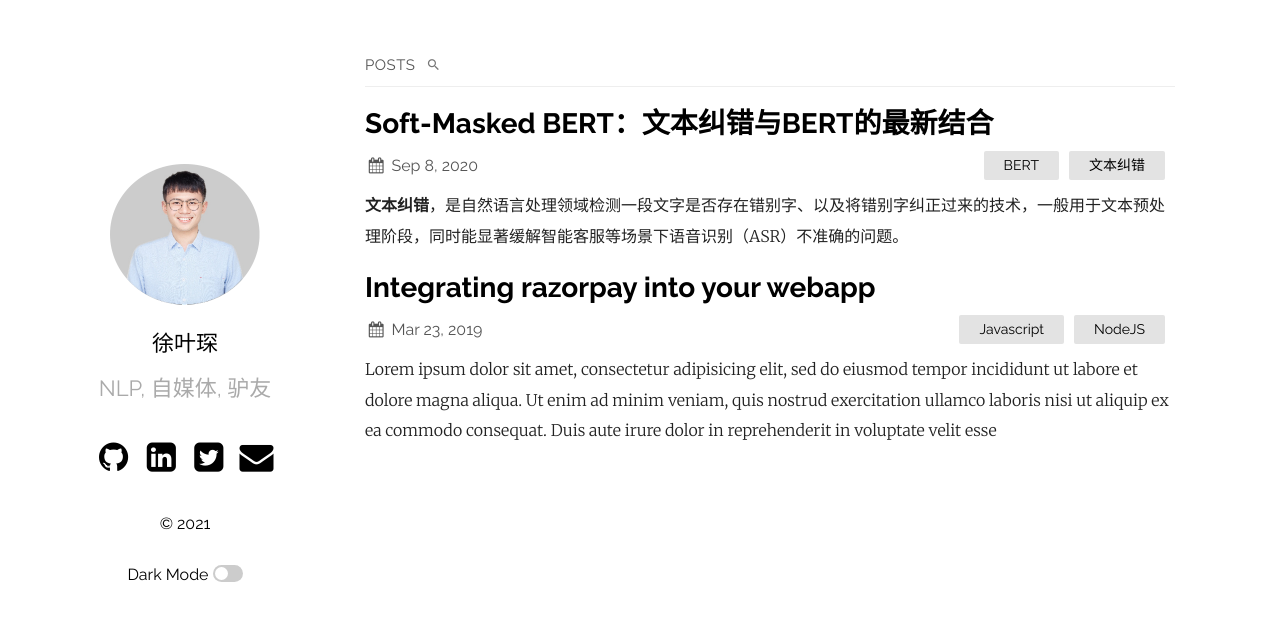
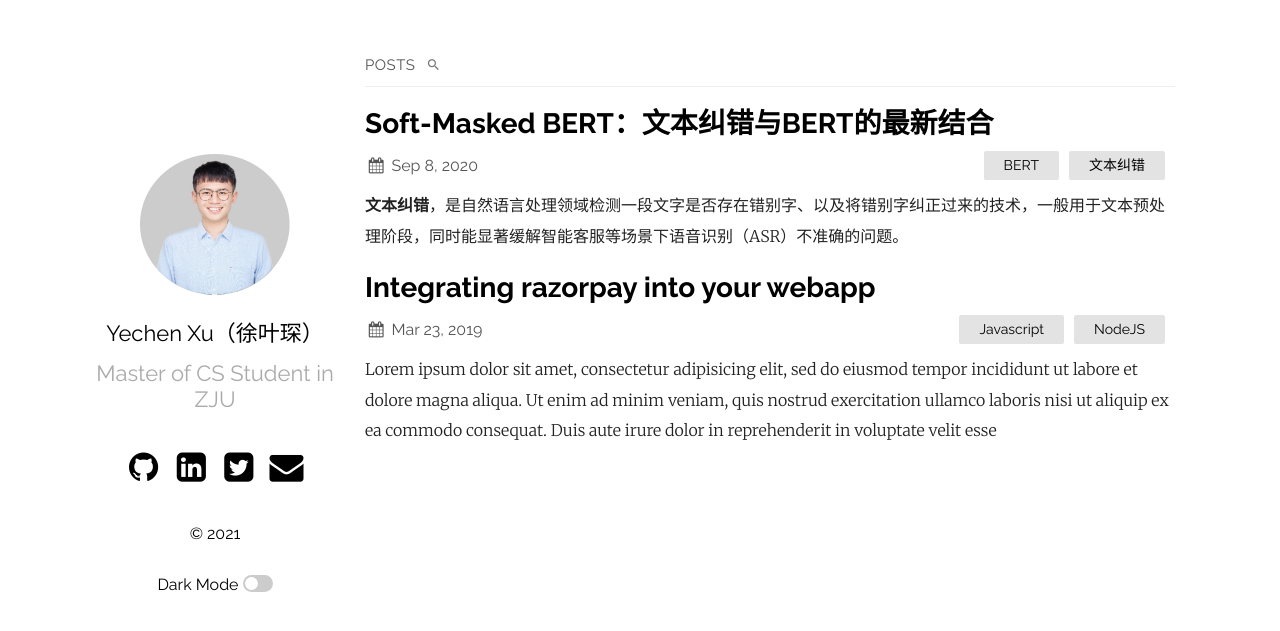
Before and after one commit to yechens/yechens.github.io, a Jekyll site: the page built from index.md, in a window 1280 px wide. Shown: the top 631 px of the page. Built offline with Jekyll 4.4.1, drawn with Linux system fonts in a browser that asks for light colours; comment, search, counter and statistics services are not loaded.

Commit message:
0313_v0.2

```diff
--- a/_config.yml
+++ b/_config.yml
@@ -12,8 +12,8 @@ show_excerpts: true # set to true to show excerpts on the homepage
 sass:
   sass_dir: _sass
 plainwhite:
-  name: 徐叶琛
-  tagline: NLP, 自媒体, 驴友
+  name: Yechen Xu（徐叶琛）
+  tagline: Master of CS Student in ZJU
   date_format: "%b %-d, %Y"
   sitemap: true # set to true to generate sitemap.xml content
   search: true # set to true to enable searchbar
```
